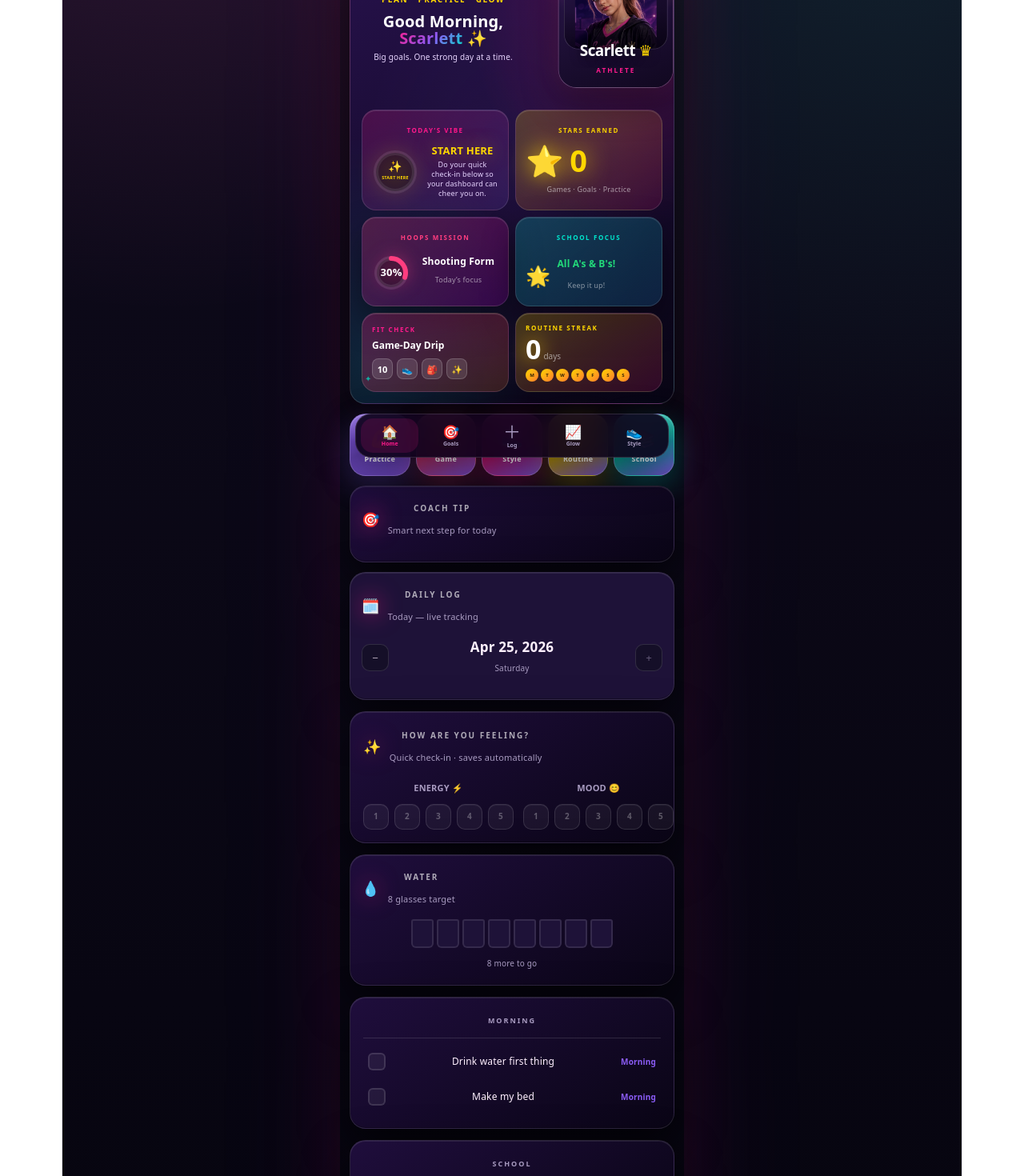
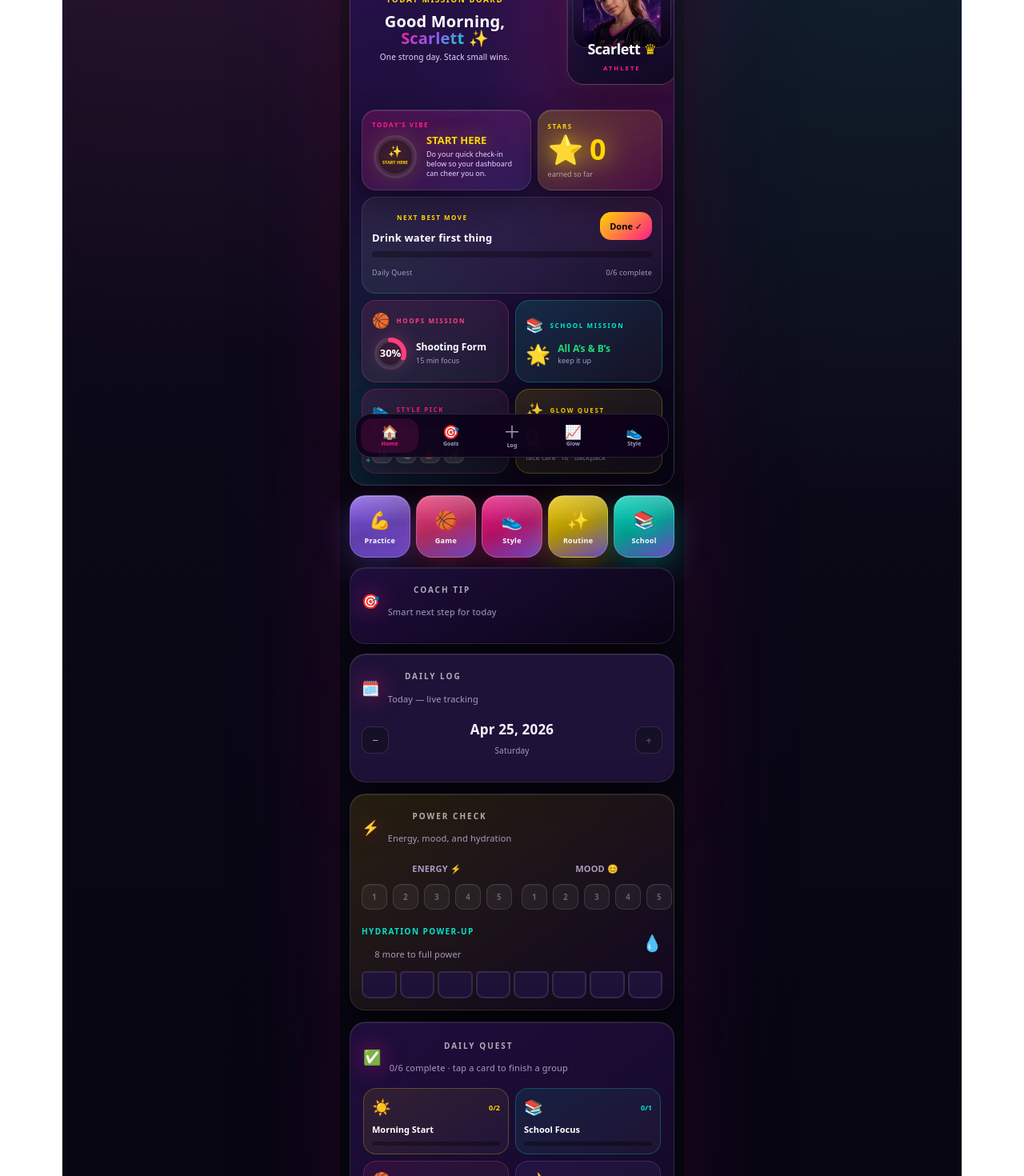
Before and after one commit to cdebacamatt/Scarlett-Tracker, a React (Vite) app: page / in a window 1280 px wide. Shown: the part 220-1690 px from the top of the page at 80% size. Built offline with nearby package versions, Linux system fonts and the light colour scheme.

Commit message:
Update App.jsx

```diff
--- a/src/App.jsx
+++ b/src/App.jsx
@@ -376,20 +376,47 @@
     const groups=allH.reduce((acc,h)=>{if(!acc[h.group])acc[h.group]=[];acc[h.group].push(h);return acc;},{});
     const routineDays=Object.keys(routineHist).length;
     const homeQuickActions=[{e:"💪",l:"Practice",t:"practice",c:C.purple},{e:"🏀",l:"Game",t:"games",c:C.coral},{e:"👟",l:"Style",t:"style",c:C.pink},{e:"✨",l:"Routine",t:"routine",c:C.gold},{e:"📚",l:"School",t:"school",c:C.teal}];
-    return<div>
+    const dailyDone=allH.filter(h=>checks[h.id]).length;
+    const dailyPct=allH.length?Math.round(dailyDone/allH.length*100):0;
+    const groupInfo={
+      "MORNING":{e:"☀️",title:"Morning Start",col:C.gold,tab:"today"},
+      "SCHOOL":{e:"📚",title:"School Focus",col:C.teal,tab:"school"},
+      "BASKETBALL":{e:"🏀",title:"Hoops Work",col:C.coral,tab:"practice"},
+      "WIND DOWN":{e:"🌙",title:"Wind Down",col:C.purple,tab:"routine"},
+      "FACE CARE":{e:"🫧",title:"Face Glow",col:C.teal,tab:"routine"},
+      "STYLE PREP":{e:"👚",title:"Style Prep",col:C.pink,tab:"style"},
+      "SCHOOL PREP":{e:"🎒",title:"School Ready",col:C.gold,tab:"school"},
+      "NIGHT ROUTINE":{e:"✨",title:"Night Routine",col:C.purple,tab:"routine"}
+    };
+    const groupDone=(items)=>items.filter(h=>checks[h.id]).length;
+    const groupPct=(items)=>items.length?Math.round(groupDone(items)/items.length*100):0;
+    const toggleGroup=(items)=>{
+      const allDone=items.every(h=>checks[h.id]);
+      setChecks(p=>{const n={...p};items.forEach(h=>n[h.id]=!allDone);return n;});
+    };
+    const nextHabit=allH.find(h=>!checks[h.id]);
+    const nextMove=nextHabit?`${nextHabit.label}`:activeGoal?activeGoal.text:topIn?.txt||"Keep your streak alive today.";
+    const missionCard=({title,e,col,children,onClick,wide})=><button onClick={onClick} style={{...glass,textAlign:"left",borderRadius:18,padding:12,cursor:"pointer",background:`linear-gradient(145deg,${col}22,rgba(255,255,255,.045))`,border:`1px solid ${col}44`,fontFamily:"system-ui",minHeight:wide?92:0,boxShadow:`0 12px 24px rgba(0,0,0,.18)`}}>
+      <div style={{display:"flex",alignItems:"center",gap:8,marginBottom:7}}>
+        <div style={{fontSize:18}}>{e}</div>
+        <div style={{fontSize:8,color:col,fontWeight:950,letterSpacing:"1.6px",textTransform:"uppercase"}}>{title}</div>
+      </div>
+      {children}
+    </button>;
+    return <div>
       <GlamHero style={{padding:14,marginBottom:12}}>
         <div style={{display:"flex",alignItems:"center",gap:10,marginBottom:10}}>
           <div style={{flex:1,minWidth:0}}>
-            <div style={{fontSize:10,color:C.gold,fontWeight:900,letterSpacing:"1.5px",textTransform:"uppercase",marginBottom:4}}>Plan · Practice · Glow</div>
-            <div style={{fontWeight:900,fontSize:20,lineHeight:1.05,color:C.white}}>Good {new Date().getHours()<12?"Morning":"Afternoon"}, <span style={{background:glamGrad,WebkitBackgroundClip:"text",WebkitTextFillColor:"transparent"}}>{profile.name}</span> ✨</div>
-            <div style={{fontSize:10,color:C.light,lineHeight:1.45,marginTop:6}}>Big goals. One strong day at a time.</div>
+            <div style={{fontSize:10,color:C.gold,fontWeight:950,letterSpacing:"1.5px",textTransform:"uppercase",marginBottom:4}}>Today Mission Board</div>
+            <div style={{fontWeight:950,fontSize:20,lineHeight:1.05,color:C.white}}>Good {new Date().getHours()<12?"Morning":"Afternoon"}, <span style={{background:glamGrad,WebkitBackgroundClip:"text",WebkitTextFillColor:"transparent"}}>{profile.name}</span> ✨</div>
+            <div style={{fontSize:10,color:C.light,lineHeight:1.45,marginTop:6}}>One strong day. Stack small wins.</div>
           </div>
-          <div style={{transform:"scale(.82)",transformOrigin:"right center",marginRight:-14}}><ScarlettAvatar/></div>
+          <div style={{transform:"scale(.78)",transformOrigin:"right center",marginRight:-18}}><ScarlettAvatar/></div>
         </div>
 
-        <div style={{display:"grid",gridTemplateColumns:"1fr 1fr",gap:8,marginBottom:8}}>
-          <div role="button" tabIndex={0} onClick={()=>setTab("coach")} onKeyDown={e=>{if(e.key==="Enter"||e.key===" "){e.preventDefault();setTab("coach");}}} style={{...glass,borderRadius:18,padding:12,background:"linear-gradient(145deg,rgba(255,26,140,.20),rgba(139,92,246,.15))",boxShadow:"inset 0 1px 0 rgba(255,255,255,.12)",cursor:"pointer"}}>
-            <div style={{fontSize:8,color:C.pink,fontWeight:900,letterSpacing:"1.5px",textTransform:"uppercase",marginBottom:6}}>Today’s Vibe</div>
+        <div style={{display:"grid",gridTemplateColumns:"1.15fr .85fr",gap:8,marginBottom:8}}>
+          <button onClick={()=>setTab("coach")} style={{...glass,borderRadius:18,padding:12,background:"linear-gradient(145deg,rgba(255,26,140,.20),rgba(139,92,246,.15))",cursor:"pointer",textAlign:"left",fontFamily:"system-ui"}}>
+            <div style={{fontSize:8,color:C.pink,fontWeight:950,letterSpacing:"1.5px",textTransform:"uppercase",marginBottom:6}}>Today’s Vibe</div>
             <div style={{display:"flex",alignItems:"center",gap:10}}>
               <svg width={58} height={58} style={{flexShrink:0,filter:`drop-shadow(0 0 14px ${readiness.level.col}77)`}}>
                 <circle cx={29} cy={29} r={24} fill="rgba(0,0,0,.35)" stroke="rgba(255,255,255,.09)" strokeWidth={6}/>
@@ -398,37 +425,40 @@
                 <text x={29} y={38} textAnchor="middle" fill={readiness.level.col} fontSize={5.5} fontWeight={900} fontFamily="system-ui">{readiness.level.label}</text>
               </svg>
               <div style={{minWidth:0}}>
-                <div style={{fontSize:13,fontWeight:900,color:readiness.level.col,textShadow:`0 0 24px ${readiness.level.col}88`,lineHeight:1.05,marginBottom:4}}>{readiness.level.label}</div>
+                <div style={{fontSize:13,fontWeight:950,color:readiness.level.col,textShadow:`0 0 24px ${readiness.level.col}88`,lineHeight:1.05,marginBottom:4}}>{readiness.level.label}</div>
                 <div style={{fontSize:9,color:C.light,lineHeight:1.35}}>{mod.note}</div>
               </div>
             </div>
+          </button>
+
+          <button onClick={()=>setTab("progress")} style={{...glass,borderRadius:18,padding:12,background:"linear-gradient(145deg,rgba(255,215,0,.22),rgba(255,26,140,.14))",cursor:"pointer",textAlign:"left",fontFamily:"system-ui"}}>
+            <div style={{fontSize:8,color:C.gold,fontWeight:950,letterSpacing:"1.5px",textTransform:"uppercase",marginBottom:6}}>Stars</div>
+            <div style={{fontSize:36,fontWeight:950,color:C.gold,lineHeight:1,textShadow:"0 0 30px rgba(255,215,0,.9)",letterSpacing:"-1px"}}>⭐ {stars}</div>
+            <div style={{fontSize:9,color:"rgba(255,255,255,.55)",marginTop:6}}>earned so far</div>
+          </button>
+        </div>
+
+        <div style={{padding:12,borderRadius:18,background:"linear-gradient(145deg,rgba(255,255,255,.08),rgba(255,255,255,.035))",border:`1px solid ${C.border}`,marginBottom:8}}>
+          <div style={{display:"flex",alignItems:"center",justifyContent:"space-between",gap:8,marginBottom:8}}>
+            <div>
+              <div style={{fontSize:8,color:C.gold,fontWeight:950,letterSpacing:"1.5px",textTransform:"uppercase"}}>Next Best Move</div>
+              <div style={{fontSize:13,fontWeight:950,color:C.white,lineHeight:1.3,marginTop:4}}>{nextMove}</div>
+            </div>
+            {nextHabit&&<button onClick={()=>setChecks(p=>({...p,[nextHabit.id]:true}))} style={{background:`linear-gradient(135deg,${C.gold},${C.pink})`,border:"none",color:C.bg,borderRadius:14,padding:"10px 12px",fontSize:11,fontWeight:950,fontFamily:"system-ui",cursor:"pointer",whiteSpace:"nowrap"}}>Done ✓</button>}
           </div>
-          <div role="button" tabIndex={0} onClick={()=>setTab("progress")} onKeyDown={e=>{if(e.key==="Enter"||e.key===" "){e.preventDefault();setTab("progress");}}} style={{...glass,borderRadius:18,padding:12,background:"linear-gradient(145deg,rgba(255,215,0,.22),rgba(255,26,140,.14))",boxShadow:"inset 0 1px 0 rgba(255,255,255,.12)",cursor:"pointer"}}>
-            <div style={{fontSize:8,color:C.gold,fontWeight:900,letterSpacing:"1.5px",textTransform:"uppercase",marginBottom:5}}>Stars Earned</div>
-            <div style={{display:"flex",alignItems:"baseline",gap:6}}><div style={{fontSize:38,fontWeight:900,color:C.gold,lineHeight:1,textShadow:"0 0 30px rgba(255,215,0,.9)",letterSpacing:"-1px"}}>⭐ {stars}</div></div>
-            <div style={{fontSize:9,color:"rgba(255,255,255,.55)",marginTop:5}}>Games · Goals · Practice</div>
+          <div style={{height:8,background:"rgba(0,0,0,.32)",borderRadius:99,overflow:"hidden"}}>
+            <div style={{height:"100%",width:`${dailyPct}%`,background:dailyPct>=100?`linear-gradient(90deg,${C.green},${C.teal})`:glamGrad,borderRadius:99,transition:"width .3s",boxShadow:`0 0 16px ${dailyPct>=100?C.green:C.pink}`}}/>
+          </div>
+          <div style={{display:"flex",justifyContent:"space-between",fontSize:9,color:C.muted,marginTop:6}}>
+            <span>Daily Quest</span><span>{dailyDone}/{allH.length} complete</span>
           </div>
         </div>
 
         <div style={{display:"grid",gridTemplateColumns:"1fr 1fr",gap:8}}>
-          <div role="button" tabIndex={0} onClick={()=>setTab("skills")} onKeyDown={e=>{if(e.key==="Enter"||e.key===" "){e.preventDefault();setTab("skills");}}} style={{...glass,borderRadius:18,padding:12,background:"linear-gradient(145deg,rgba(255,61,127,.24),rgba(90,0,110,.46))",cursor:"pointer"}}>
-            <div style={{fontSize:8,color:C.coral,fontWeight:900,letterSpacing:"1.6px",textTransform:"uppercase",marginBottom:7}}>Hoops Mission</div>
-            <div style={{display:"flex",alignItems:"center",gap:10}}><RingChart val={weakestSkill[1]} col={C.coral} label={weakestSkill[1]+"%"} size={48}/><div style={{flex:1,minWidth:0}}><div style={{fontSize:12,fontWeight:900,color:"white",lineHeight:1.15}}>{weakestSkill[0]}</div><div style={{fontSize:9,color:"rgba(255,255,255,.55)",marginTop:3}}>Today’s focus</div></div></div>
-          </div>
-          <div role="button" tabIndex={0} onClick={()=>setTab("school")} onKeyDown={e=>{if(e.key==="Enter"||e.key===" "){e.preventDefault();setTab("school");}}} style={{...glass,borderRadius:18,padding:12,background:"linear-gradient(145deg,rgba(0,229,204,.22),rgba(16,60,100,.50))",cursor:"pointer"}}>
-            <div style={{fontSize:8,color:C.teal,fontWeight:900,letterSpacing:"1.6px",textTransform:"uppercase",marginBottom:7}}>School Focus</div>
-            {worstSubj?<div style={{display:"flex",alignItems:"center",gap:10}}><RingChart val={(GRADE_MAP[worstSubj[1]]||0)/4*100} col={C.teal} label={worstSubj[1]} size={48}/><div style={{flex:1,minWidth:0}}><div style={{fontSize:12,fontWeight:900,color:"white",lineHeight:1.15}}>{worstSubj[0]}</div><div style={{fontSize:9,color:"rgba(255,255,255,.55)",marginTop:3}}>15 min tonight</div></div></div>:<div style={{display:"flex",alignItems:"center",gap:8,marginTop:2}}><div style={{fontSize:25}}>🌟</div><div><div style={{fontSize:12,fontWeight:900,color:C.green}}>All A's & B's!</div><div style={{fontSize:9,color:"rgba(255,255,255,.5)"}}>Keep it up!</div></div></div>}
-          </div>
-          <button onClick={()=>setTab("style")} style={{...glass,textAlign:"left",borderRadius:18,padding:12,cursor:"pointer",background:"linear-gradient(145deg,rgba(255,26,140,.26),rgba(255,122,47,.18))",fontFamily:"system-ui",boxShadow:"inset 0 1px 0 rgba(255,255,255,.13)"}}>
-            <div style={{fontSize:8,color:C.pink,fontWeight:900,letterSpacing:"1.6px",textTransform:"uppercase",marginBottom:6}}>Fit Check</div>
-            <div style={{fontSize:12,fontWeight:900,color:"white",marginBottom:8}}>Game-Day Drip</div>
-            <div style={{display:"flex",gap:5}}>{["10","👟","🎒","✨"].map((x,i)=><div key={i} style={{width:26,height:26,borderRadius:8,display:"flex",alignItems:"center",justifyContent:"center",background:"rgba(255,255,255,.12)",border:"1px solid rgba(255,255,255,.18)",fontSize:11,fontWeight:900,color:C.white}}>{x}</div>)}</div>
-          </button>
-          <button onClick={()=>setTab("routine")} style={{...glass,textAlign:"left",borderRadius:18,padding:12,cursor:"pointer",background:"linear-gradient(145deg,rgba(255,215,0,.22),rgba(255,26,140,.16))",fontFamily:"system-ui",boxShadow:"inset 0 1px 0 rgba(255,255,255,.13)"}}>
-            <div style={{fontSize:8,color:C.gold,fontWeight:900,letterSpacing:"1.6px",textTransform:"uppercase",marginBottom:4}}>Routine Streak</div>
-            <div style={{display:"flex",alignItems:"baseline",gap:4}}><div style={{fontSize:34,fontWeight:900,color:C.white,lineHeight:1,textShadow:"0 0 24px rgba(255,215,0,.8)",letterSpacing:"-1px"}}>{routineDays}</div><div style={{fontSize:10,color:"rgba(255,255,255,.55)"}}>days</div></div>
-            <div style={{display:"flex",gap:3,marginTop:8}}>{["M","T","W","T","F","S","S"].map((d,i)=>{const act=i<Math.min((routineDays%7)||7,7);return<div key={i} style={{width:16,height:16,borderRadius:"50%",background:act?`linear-gradient(135deg,${C.gold},${C.orange})`:"rgba(255,255,255,.1)",display:"flex",alignItems:"center",justifyContent:"center",fontSize:6,fontWeight:900,color:act?"rgba(0,0,0,.8)":"rgba(255,255,255,.3)"}}>{d}</div>;})}</div>
-          </button>
+          {missionCard({title:"Hoops Mission",e:"🏀",col:C.coral,onClick:()=>setTab("skills"),children:<div style={{display:"flex",alignItems:"center",gap:9}}><RingChart val={weakestSkill[1]} col={C.coral} label={weakestSkill[1]+"%"} size={46}/><div><div style={{fontSize:12,fontWeight:950,color:C.white,lineHeight:1.15}}>{weakestSkill[0]}</div><div style={{fontSize:9,color:C.muted,marginTop:3}}>15 min focus</div></div></div>})}
+          {missionCard({title:"School Mission",e:"📚",col:C.teal,onClick:()=>setTab("school"),children:worstSubj?<div style={{display:"flex",alignItems:"center",gap:9}}><RingChart val={(GRADE_MAP[worstSubj[1]]||0)/4*100} col={C.teal} label={worstSubj[1]} size={46}/><div><div style={{fontSize:12,fontWeight:950,color:C.white,lineHeight:1.15}}>{worstSubj[0]}</div><div style={{fontSize:9,color:C.muted,marginTop:3}}>quick review</div></div></div>:<div style={{display:"flex",alignItems:"center",gap:9}}><div style={{fontSize:25}}>🌟</div><div><div style={{fontSize:12,fontWeight:950,color:C.green}}>All A’s & B’s</div><div style={{fontSize:9,color:C.muted}}>keep it up</div></div></div>})}
+          {missionCard({title:"Style Pick",e:"👟",col:C.pink,onClick:()=>setTab("style"),children:<><div style={{fontSize:12,fontWeight:950,color:C.white,marginBottom:7}}>Game-Day Drip</div><div style={{display:"flex",gap:5}}>{["10","👟","🎒","✨"].map((x,i)=><div key={i} style={{width:25,height:25,borderRadius:8,display:"flex",alignItems:"center",justifyContent:"center",background:"rgba(255,255,255,.12)",border:"1px solid rgba(255,255,255,.18)",fontSize:11,fontWeight:900,color:C.white}}>{x}</div>)}</div></>})}
+          {missionCard({title:"Glow Quest",e:"✨",col:C.gold,onClick:()=>setTab("routine"),children:<><div style={{display:"flex",alignItems:"baseline",gap:5}}><div style={{fontSize:30,fontWeight:950,color:C.white,lineHeight:1}}>{routineDays}</div><div style={{fontSize:10,color:C.muted}}>days</div></div><div style={{fontSize:9,color:C.muted,marginTop:4}}>face care · fit · backpack</div></>})}
         </div>
       </GlamHero>
 
@@ -438,9 +468,8 @@
 
       {topIn&&<div style={{...cs,padding:14,marginBottom:12}}>
         <CH e={topIn.icon||"🧠"} title="Coach Tip" sub="Smart next step for today"/>
-        <div style={{fontSize:12,fontWeight:800,color:topIn.col||C.text,marginBottom:4}}>{topIn.title}</div>
         <div style={{fontSize:11,color:C.text,lineHeight:1.5}}>{topIn.txt}</div>
-        {activeGoal&&<div style={{marginTop:10,padding:10,borderRadius:12,background:"rgba(255,255,255,.05)",border:`1px solid ${C.border}`}}><div style={{fontSize:8,color:C.gold,fontWeight:900,letterSpacing:"1.5px",textTransform:"uppercase",marginBottom:4}}>Current Goal</div><div style={{fontSize:12,fontWeight:800,color:C.white}}>{activeGoal.text}</div>{activeGoal.targetDate&&<div style={{fontSize:10,color:C.muted,marginTop:3}}>Target: {activeGoal.targetDate}</div>}</div>}
+        {activeGoal&&<div style={{marginTop:10,padding:10,borderRadius:12,background:"rgba(255,255,255,.05)",border:`1px solid ${C.border}`}}><div style={{fontSize:8,color:C.gold,fontWeight:900,letterSpacing:"1.5px",textTransform:"uppercase",marginBottom:4}}>Current Goal</div><div style={{fontSize:12,fontWeight:850,color:C.white}}>{activeGoal.text}</div>{activeGoal.targetDate&&<div style={{fontSize:10,color:C.muted,marginTop:3}}>Target: {activeGoal.targetDate}</div>}</div>}
       </div>}
 
       <div style={{...cs,background:C.card2,padding:14}}>
@@ -458,33 +487,65 @@
         </div>
       </div>
 
-      <div style={cs}>
-        <CH e="✨" title="How Are You Feeling?" sub="Quick check-in · saves automatically"/>
-        <div style={{display:"grid",gridTemplateColumns:"1fr 1fr",gap:12}}>
-          <div><div style={{fontSize:11,color:C.muted,fontWeight:700,marginBottom:6}}>ENERGY ⚡</div><RD val={vitals.energy} max={5} col={C.gold} onSet={v=>setVitals(p=>({...p,energy:v}))}/></div>
-          <div><div style={{fontSize:11,color:C.muted,fontWeight:700,marginBottom:6}}>MOOD 😊</div><RD val={vitals.mood} max={5} col={C.pink} onSet={v=>setVitals(p=>({...p,mood:v}))}/></div>
+      <div style={{...cs,padding:14,background:"linear-gradient(145deg,rgba(255,215,0,.12),rgba(18,7,35,.96))"}}>
+        <CH e="⚡" title="Power Check" sub="Energy, mood, and hydration"/>
+        <div style={{display:"grid",gridTemplateColumns:"1fr 1fr",gap:12,marginBottom:14}}>
+          <div><div style={{fontSize:11,color:C.muted,fontWeight:800,marginBottom:6}}>ENERGY ⚡</div><RD val={vitals.energy} max={5} col={C.gold} onSet={v=>setVitals(p=>({...p,energy:v}))}/></div>
+          <div><div style={{fontSize:11,color:C.muted,fontWeight:800,marginBottom:6}}>MOOD 😊</div><RD val={vitals.mood} max={5} col={C.pink} onSet={v=>setVitals(p=>({...p,mood:v}))}/></div>
+        </div>
+        <div style={{display:"flex",alignItems:"center",justifyContent:"space-between",gap:8,marginBottom:8}}>
+          <div>
+            <div style={{fontSize:10,color:C.teal,fontWeight:950,letterSpacing:"1.4px",textTransform:"uppercase"}}>Hydration Power-Up</div>
+            <div style={{fontSize:11,color:C.muted,marginTop:3}}>{water>=8?"Goal hit! 🎉":`${8-water} more to full power`}</div>
+          </div>
+          <div style={{fontSize:20}}>💧</div>
+        </div>
+        <div style={{display:"grid",gridTemplateColumns:"repeat(8,1fr)",gap:4}}>
+          {Array.from({length:8},(_,i)=><button key={i} onClick={()=>setWater(i<water?i:i+1)} style={{height:34,borderRadius:"5px 5px 10px 10px",border:`2px solid ${i<water?C.teal:"rgba(255,255,255,.1)"}`,boxShadow:i<water?`0 0 14px ${C.teal}55`:"none",cursor:"pointer",position:"relative",overflow:"hidden",background:i<water?"#00100D":C.card2,padding:0}}>
+            {i<water&&<div style={{position:"absolute",bottom:0,left:0,right:0,height:"72%",background:`linear-gradient(to top,${C.teal},#70FFE0)`}}/>}
+          </button>)}
         </div>
       </div>
 
-      <div style={{...cs,padding:14}}>
-        <CH e="💧" title="Water" sub="8 glasses target"/>
-        <div style={{display:"flex",flexWrap:"wrap",gap:4,justifyContent:"center",marginBottom:6}}>
-          {Array.from({length:8},(_,i)=><div key={i} role="button" tabIndex={0} onKeyDown={e=>{if(e.key==="Enter"||e.key===" "){e.preventDefault();setWater(i<water?i:i+1);}}} onClick={()=>setWater(i<water?i:i+1)} style={{width:28,height:36,borderRadius:"3px 3px 6px 6px",border:`2px solid ${i<water?C.teal:"rgba(255,255,255,.1)"}`,boxShadow:i<water?`0 0 14px ${C.teal}55`:"none",cursor:"pointer",position:"relative",overflow:"hidden",background:i<water?"#00100D":C.card2}}>
-            {i<water&&<div style={{position:"absolute",bottom:0,left:0,right:0,height:"70%",background:`linear-gradient(to top,${C.teal},#70FFE0)`}}/>}
-          </div>)}
+      <div style={cs}>
+        <CH e="✅" title="Daily Quest" sub={`${dailyDone}/${allH.length} complete · tap a card to finish a group`}/>
+        <div style={{display:"grid",gridTemplateColumns:"repeat(2,1fr)",gap:8,marginBottom:12}}>
+          {Object.entries(groups).map(([grp,items])=>{
+            const info=groupInfo[grp]||{e:"✨",title:grp,col:C.purple};
+            const pct2=groupPct(items), d2=groupDone(items);
+            return <button key={grp} onClick={()=>toggleGroup(items)} style={{background:`linear-gradient(145deg,${info.col}18,rgba(255,255,255,.04))`,border:`1px solid ${pct2>=100?C.green:info.col}44`,borderRadius:16,padding:10,textAlign:"left",fontFamily:"system-ui",cursor:"pointer",color:C.text}}>
+              <div style={{display:"flex",justifyContent:"space-between",alignItems:"center",marginBottom:7}}>
+                <div style={{fontSize:19}}>{info.e}</div>
+                <div style={{fontSize:9,color:pct2>=100?C.green:info.col,fontWeight:950}}>{d2}/{items.length}</div>
+              </div>
+              <div style={{fontSize:11,fontWeight:950,color:C.white,whiteSpace:"nowrap",overflow:"hidden",textOverflow:"ellipsis"}}>{info.title}</div>
+              <div style={{height:5,background:"rgba(0,0,0,.35)",borderRadius:99,overflow:"hidden",marginTop:8}}>
+                <div style={{height:"100%",width:`${pct2}%`,background:pct2>=100?C.green:info.col,borderRadius:99,transition:"width .3s"}}/>
+              </div>
+            </button>;
+          })}
         </div>
-        <div style={{fontSize:10,textAlign:"center",color:water>=8?C.green:C.muted}}>{water>=8?"🎉 Goal hit!":`${8-water} more to go`}</div>
+        {Object.entries(groups).map(([grp,items])=>{
+          const info=groupInfo[grp]||{e:"✨",title:grp,col:C.purple};
+          return <div key={grp} style={{marginBottom:10}}>
+            <div style={{fontSize:8,fontWeight:950,letterSpacing:"1.8px",color:info.col,textTransform:"uppercase",padding:"0 2px 7px"}}>{info.title}</div>
+            {items.map(h=>{
+              const ok=checks[h.id];
+              return <button key={h.id} onClick={()=>setChecks(p=>({...p,[h.id]:!p[h.id]}))} style={{display:"flex",alignItems:"center",gap:10,width:"100%",padding:"10px 8px",borderRadius:12,cursor:"pointer",background:ok?`${C.green}12`:"rgba(255,255,255,.035)",border:`1px solid ${ok?C.green+"33":"transparent"}`,marginBottom:5,fontFamily:"system-ui",textAlign:"left"}}>
+                <div style={{width:26,height:26,borderRadius:9,border:ok?"none":`2px solid ${info.col}44`,background:ok?`linear-gradient(135deg,${C.green},${C.teal})`:`${info.col}12`,display:"flex",alignItems:"center",justifyContent:"center",color:C.white,fontSize:12,boxShadow:ok?`0 0 16px ${C.green}44`:"none",flexShrink:0}}>{ok?"✓":""}</div>
+                <div style={{flex:1,fontSize:12,fontWeight:750,color:ok?C.green:C.text,textDecoration:ok?"line-through":"none"}}>{h.label}</div>
+                <div style={{fontSize:9,color:ok?C.green:C.purple,fontWeight:850}}>{ok?"done":h.time}</div>
+              </button>;
+            })}
+          </div>;
+        })}
       </div>
 
-      {Object.entries(groups).map(([grp,items])=><div key={grp} style={cs}>
-        <div style={{fontSize:9,fontWeight:800,letterSpacing:"2px",color:C.muted,textTransform:"uppercase",paddingBottom:8,marginBottom:8,borderBottom:`1px solid ${C.border}`}}>{grp}</div>
-        {items.map(h=>{const ok=checks[h.id];return<div key={h.id} role="button" tabIndex={0} onKeyDown={e=>{if(e.key==="Enter"||e.key===" "){e.preventDefault();setChecks(p=>({...p,[h.id]:!p[h.id]}));}}} onClick={()=>setChecks(p=>({...p,[h.id]:!p[h.id]}))} style={{display:"flex",alignItems:"center",gap:10,padding:"8px 6px",borderRadius:8,cursor:"pointer",opacity:ok?0.45:1,background:ok?"#050712":"transparent",marginBottom:2}}>
-          <div style={{width:22,height:22,borderRadius:6,border:ok?"none":`2px solid ${C.border}`,background:ok?`linear-gradient(135deg,${C.green},${C.teal})`:"rgba(255,255,255,.06)",display:"flex",alignItems:"center",justifyContent:"center",color:C.white,fontSize:11,boxShadow:ok?`0 0 16px ${C.green}66`:"none"}}>{ok&&"✓"}</div>
-          <div style={{flex:1,fontSize:12,color:ok?C.muted:C.text,textDecoration:ok?"line-through":"none"}}>{h.label}</div>
-          <div style={{fontSize:10,color:C.purple,fontWeight:700}}>{h.time}</div>
-        </div>;})}
-      </div>)}
-      <div style={cs}><CH e="📝" title="Daily Notes"/><textarea value={notes} onChange={e=>setNotes(e.target.value)} placeholder="Wins, how practice went, anything worth remembering..." style={TXT}/></div>
+      <div style={cs}>
+        <CH e="📝" title="Daily Notes" sub="Optional — wins, practice, reminders"/>
+        <textarea value={notes} onChange={e=>setNotes(e.target.value)} placeholder="Wins, how practice went, anything worth remembering..." style={{...TXT,minHeight:72}}/>
+      </div>
+      <SubmitSpacer/>
     </div>;
   };
 
```
